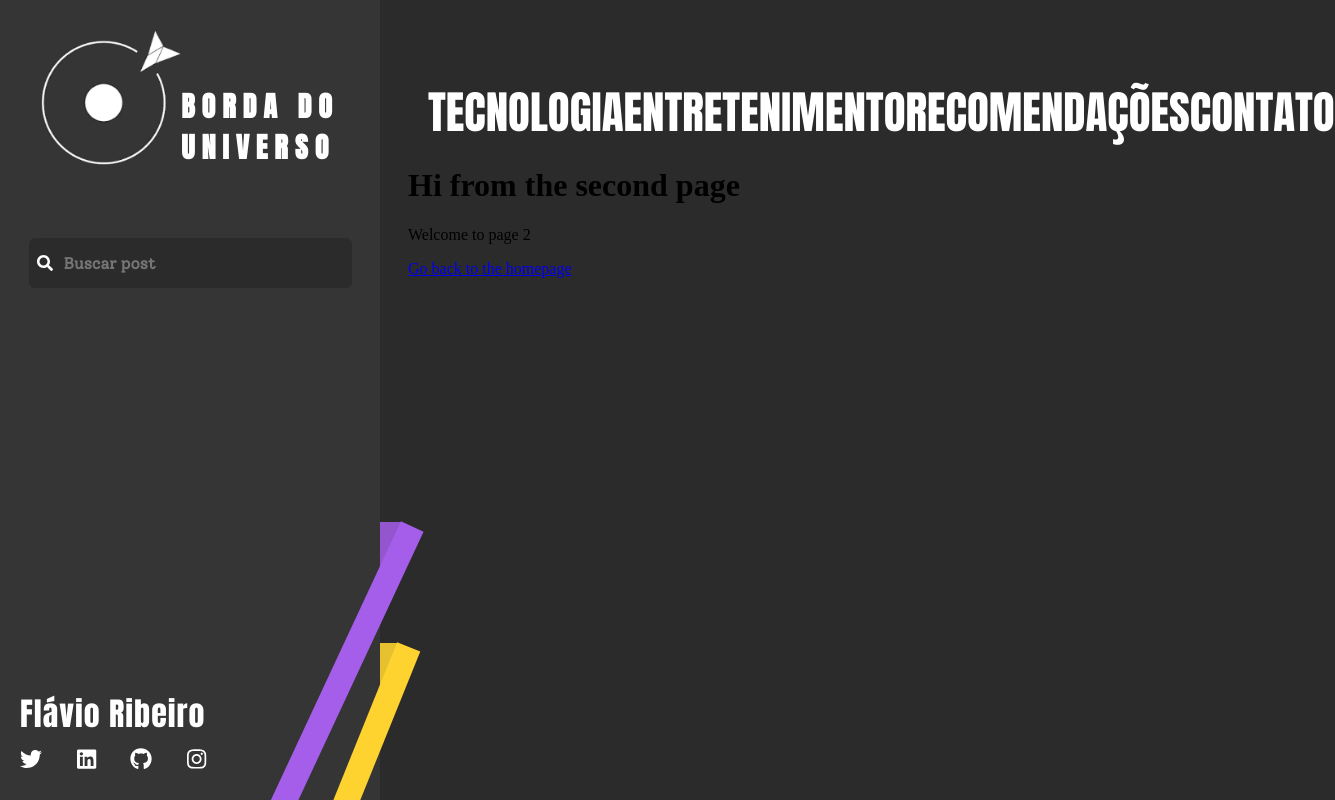
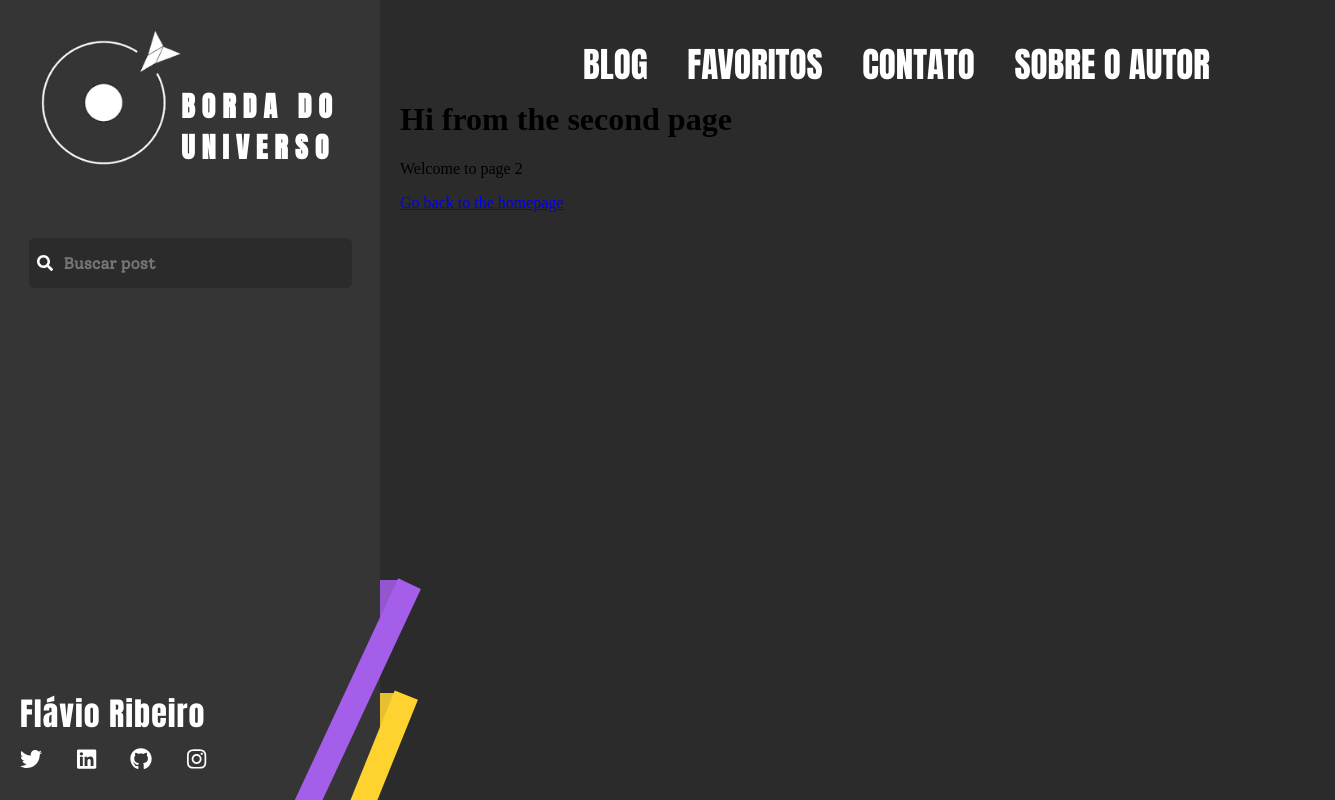
Before and after one commit to flavioribeirojr/unclosured, a Gatsby site: page /page-2 in a window 1280 px wide. Shown: the whole page, 1335 px wide, since content can reach past the window. Built offline with nearby package versions, Linux system fonts and the light colour scheme; Gatsby itself is replaced by a stand-in of ours.

Commit message:
Add layout changes

```diff
--- a/src/components/blog/blog.module.scss
+++ b/src/components/blog/blog.module.scss
@@ -3,5 +3,5 @@
   grid-template-columns: auto;
   grid-row-gap: 60px;
   padding: 0 250px;
-  margin-top: 100px;
+  margin-top: 70px;
 }
--- a/src/components/header/header.module.scss
+++ b/src/components/header/header.module.scss
@@ -1,16 +1,70 @@
 @import "../../assets/scss/colors.scss";
 
 .header {
+  background-color: transparent;
+  max-height: 800px;
+  height: 130px;
+  display: flex;
+  align-items: center;
+  transition: background .5s linear, height 1s linear;
+  position: absolute;
+  top: 0;
+  width: 100%;
+
+  &.inverse {
+    background-color: #242424;
+    position: fixed;
+    width: 100%;
+    top: 0;
+    animation: toInverse .5s linear;
+
+    .brand {
+      opacity: 1;
+      padding-left: 30px;
+      width: 700px;
+    }
+
+    .headerNav {
+      animation: headerSwitch 2s linear;
+      overflow: hidden;
+      margin-top: 0;
+      padding: 25px 0;
+      padding-right: 70px;
+      margin-left: 140px;
+    }
+  }
+
+  .brand {
+    opacity: 0;
+    display: flex;
+    max-height: 800px;
+    overflow: hidden;
+
+    >.brandTitle {
+      font-family: Anton;
+      font-size: 22px;
+      color: white;
+      letter-spacing: 7px;
+      margin: 0;
+      margin-left: 15px;
+      align-self: flex-end;
+    }
+
+    >.logo {
+      width: 80px;
+    }
+  }
+
   .headerNav {
+    width: 100%;
     display: flex;
     justify-content: space-between;
-    margin-left: 420px;
-    margin-top: 80px;
+    margin-left: 470px;
     padding-right: 70px;
 
     .headerNavItem {
       font-family: Anton;
-      font-size: 45px;
+      font-size: 35px;
       color: white;
       position: relative;
       text-decoration: none;
@@ -45,3 +99,19 @@
     }
   }
 }
+
+@keyframes headerSwitch {
+  from {
+    max-height: 0;
+  } to {
+    max-height: 800px;
+  }
+}
+
+@keyframes toInverse {
+  from {
+    top: -100px;
+  } to {
+    top: 0;
+  }
+}
--- a/src/components/header/index.js
+++ b/src/components/header/index.js
@@ -1,33 +1,49 @@
 import React from 'react';
+import useScrollWatch from '../../hooks/useScrollWatch';
 import { Link } from 'gatsby';
 import style from './header.module.scss';
+import BDULogo from '../../images/bdu.png';
 
 const navigation = [
   {
-    name: 'TECNOLOGIA',
-    url: '/tech',
+    name: 'BLOG',
+    url: '/',
     colorClassname: 'purple'
   },
   {
-    name: 'ENTRETENIMENTO',
-    url: '/entretenimento',
-    colorClassname: 'yellow'
-  },
-  {
-    name: 'RECOMENDAÇÕES',
-    url: '/recomendado',
-    colorClassname: 'red'
+    name: 'FAVORITOS',
+    url: '/bookmarks',
+    colorClassname: 'green'
   },
   {
     name: 'CONTATO',
     url: '/contato',
-    colorClassname: 'green'
+    colorClassname: 'yellow'
+  },
+  {
+    name: 'SOBRE O AUTOR',
+    url: '/sobre',
+    colorClassname: 'red'
   }
 ];
 
+const SCROLL_SIZE_FOR_INVERSE_HEADER = 100;
+
 function Header() {
+  const verticalScroll = useScrollWatch();
+  const isInverse = verticalScroll >= SCROLL_SIZE_FOR_INVERSE_HEADER;
+
   return (
-    <header className={style.header}>
+    <header
+      className={`${style.header} ${isInverse ? style.inverse : ''}`}
+    >
+      <div className={style.brand}>
+        <img className={style.logo} src={BDULogo} alt="Borda do Universo" />
+        <h2 className={style.brandTitle}>
+          BORDA DO <br />
+          UNIVERSO
+        </h2>
+      </div>
       <nav className={style.headerNav}>
         {
           navigation
--- a/src/components/layout.css
+++ b/src/components/layout.css
@@ -2,8 +2,15 @@
 
 body {
     background-color: #2c2b2b;
+    margin: 0;
 }
 
 main {
     margin-left: 400px;
+    padding-top: 80px;
+    padding-bottom: 50px;
 }
+
+#gatsby-focus-wrapper {
+    position: relative;
+}
--- a/src/components/sidebar/index.js
+++ b/src/components/sidebar/index.js
@@ -1,4 +1,5 @@
 import React from 'react';
+import useScrollWatch from '../../hooks/useScrollWatch';
 import style from './sidebar.module.scss';
 import { FontAwesomeIcon } from '@fortawesome/react-fontawesome';
 import { faSearch } from '@fortawesome/free-solid-svg-icons';
@@ -24,9 +25,14 @@ const socialMedias = [
   }
 ];
 
+const MAX_SCROLL_TO_SHOW_LOGO = 100;
+
 function Sidebar() {
+  const verticalScroll = useScrollWatch();
+  const isInverse = verticalScroll >= MAX_SCROLL_TO_SHOW_LOGO;
+
   return (
-    <aside className={style.sidebar}>
+    <aside className={`${style.sidebar} ${isInverse ? style.inverse : ''}`}>
       <div className={style.logo}>
         <img src={BDULogo} alt="Borda do Universo" />
         <h1 className={style.brand}>
--- a/src/components/sidebar/sidebar.module.scss
+++ b/src/components/sidebar/sidebar.module.scss
@@ -11,8 +11,18 @@
   justify-content: space-between;
   padding-top: 30px;
 
+  &.inverse {
+    >.logo {
+      max-height: 0;
+      margin-bottom: 50px;
+    }
+  }
+
   >.logo {
     display: flex;
+    max-height: 800px;
+    overflow: hidden;
+    transition: max-height .6s linear;
 
     >img {
       width: 140px;
@@ -103,7 +113,7 @@
 
     >.sidebarFooterStroke {
       width: 25px;
-      height: 300px;
+      height: 250px;
       position: absolute;
 
       >.sidebarFooterStrokeBar {
@@ -123,21 +133,21 @@
       }
 
       &:nth-of-type(1) {
-        height: 330px;
-        right: 25px;
+        height: 270px;
+        right: 15px;
         bottom: -35px;
 
         >.sidebarFooterStrokeBack {
           background-color: #9356cf;
-          left: 50px;
-          top: 11px;
+          left: 40px;
+          top: 9px;
           width: 22px;
-          height: 45px;
+          height: 37px;
         }
       }
 
       &:nth-of-type(2) {
-        right: 10px;
+        right: 3px;
         bottom: -130px;
 
         >.sidebarFooterStrokeBar {
@@ -148,10 +158,10 @@
 
         >.sidebarFooterStrokeBack {
           background-color: #e6c02e;
-          left: 35px;
+          left: 28px;
           top: 7px;
           width: 18px;
-          height: 42px;
+          height: 38px;
         }
       }
     }
--- a/src/css/typography.css
+++ b/src/css/typography.css
@@ -12,3 +12,13 @@
     font-family: SolwayLight;
     src: url('../fonts/Solway-Light.ttf');
 }
+
+@font-face {
+    font-family: Ubuntu;
+    src: url('../fonts/Ubuntu-M.ttf');
+}
+
+@font-face {
+    font-family: UbuntuLight;
+    src: url('../fonts/Ubuntu-L.ttf');
+}
--- /dev/null
+++ b/src/hooks/useScrollWatch.js
@@ -0,0 +1,24 @@
+import { useState, useEffect } from 'react';
+import { createScrollWatcher } from '../utils/scroll';
+
+const ScrollWatcher = createScrollWatcher();
+
+function useScrollWatch() {
+  const [ verticalScroll, setVerticalScroll ] = useState(ScrollWatcher.getVerticalOffset());
+
+  function onScroll() {
+    setVerticalScroll(ScrollWatcher.getVerticalOffset());
+  }
+
+  useEffect(function () {
+    document.addEventListener('scroll', onScroll);
+
+    return function () {
+      document.removeEventListener('scroll', onScroll);
+    }
+  }, []);
+
+  return verticalScroll;
+}
+
+export default useScrollWatch;
--- /dev/null
+++ b/src/utils/scroll.js
@@ -0,0 +1,37 @@
+function createScrollWatcher() {
+  const browserSupportPageOffset = window.pageXOffset !== undefined;
+  const isCSS1Compat = ((document.compatMode || '') === 'CSS1Compat');
+
+  function getHorizontalOffset() {
+    if (browserSupportPageOffset) {
+      return window.pageXOffset;
+    }
+
+    if (isCSS1Compat) {
+      return document.documentElement.scrollLeft;
+    }
+
+    return document.body.scrollLeft;
+  }
+
+  function getVerticalOffset() {
+    if (browserSupportPageOffset) {
+      return window.pageYOffset;
+    }
+
+    if (isCSS1Compat) {
+      return document.documentElement.scrollTop;
+    }
+
+    return document.body.scrollTop;
+  }
+
+  return {
+    getHorizontalOffset,
+    getVerticalOffset
+  };
+}
+
+export {
+  createScrollWatcher
+}
```
Also changed, not shown: src/components/blog-preview/blog-preview.module.scss (+4 -4 lines), src/fonts/Ubuntu-L.ttf (added), src/fonts/Ubuntu-M.ttf (added), 1 other file.
